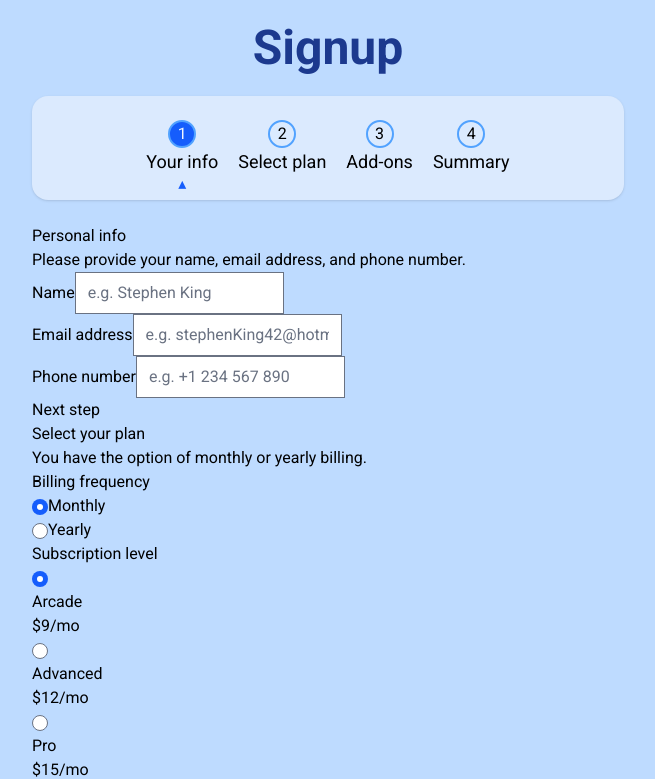
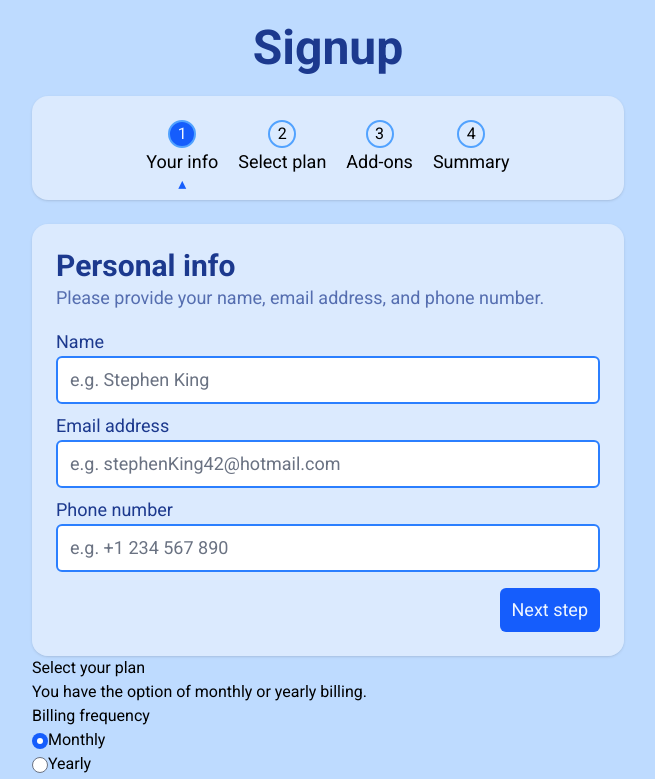
Before and after one commit to TheInitZero/react-multi-step-form, a React (Vite) app: page / in a window 1280 px wide. Shown: the top 779 px of the page, without its empty margins (312-967 px from the left). Built offline with nearby package versions, Linux system fonts and the light colour scheme; a web font is replaced by a local one.

Commit message:
feat: style SignupFormStepYourInfo

```diff
--- a/src/App.jsx
+++ b/src/App.jsx
@@ -172,19 +172,26 @@ function SignupProgress({ model }) {
 
 function SignupFormStepYourInfo() {
   return (
-    <fieldset>
+    <fieldset className="p-6 rounded-2xl space-y-4 bg-blue-100 shadow">
       <div>
-        <legend>Personal info</legend>
+        <legend className="text-xl font-bold text-blue-900 sm:text-3xl">
+          Personal info
+        </legend>
 
-        <p>Please provide your name, email address, and phone number.</p>
+        <p className="text-blue-900/70 sm:text-lg">
+          Please provide your name, email address, and phone number.
+        </p>
       </div>
 
-      <div>
-        <div>
-          <label htmlFor="name">Name</label>
+      <div className="space-y-2">
+        <div className="grid">
+          <label htmlFor="name" className="text-blue-900 sm:text-lg">
+            Name
+          </label>
 
           <input
             id="name"
+            className="rounded-md border-2 border-blue-500 focus:border-blue-700 focus:ring-0 focus:outline-2 focus:outline-blue-500 aria-invalid:border-red-500 sm:text-lg"
             type="text"
             name="name"
             placeholder="e.g. Stephen King"
@@ -194,14 +201,21 @@ function SignupFormStepYourInfo() {
             required
           />
 
-          <span id="name-error" aria-live="assertive"></span>
+          <span
+            id="name-error"
+            className="text-sm font-bold text-red-500 sm:text-base"
+            aria-live="assertive"
+          ></span>
         </div>
 
-        <div>
-          <label htmlFor="email">Email address</label>
+        <div className="grid">
+          <label htmlFor="email" className="text-blue-900 sm:text-lg">
+            Email address
+          </label>
 
           <input
             id="email"
+            className="rounded-md border-2 border-blue-500 focus:border-blue-700 focus:ring-0 focus:outline-2 focus:outline-blue-500 aria-invalid:border-red-500 sm:text-lg"
             type="email"
             name="email"
             placeholder="e.g. stephenKing42@hotmail.com"
@@ -211,14 +225,21 @@ function SignupFormStepYourInfo() {
             required
           />
 
-          <span id="email-error" aria-live="assertive"></span>
+          <span
+            id="email-error"
+            className="text-sm font-bold text-red-500 sm:text-base"
+            aria-live="assertive"
+          ></span>
         </div>
 
-        <div>
-          <label htmlFor="telephone">Phone number</label>
+        <div className="grid">
+          <label htmlFor="telephone" className="text-blue-900 sm:text-lg">
+            Phone number
+          </label>
 
           <input
             id="telephone"
+            className="rounded-md border-2 border-blue-500 focus:border-blue-700 focus:ring-0 focus:outline-2 focus:outline-blue-500 aria-invalid:border-red-500 sm:text-lg"
             type="tel"
             name="telephone"
             placeholder="e.g. +1 234 567 890"
@@ -228,12 +249,20 @@ function SignupFormStepYourInfo() {
             required
           />
 
-          <span id="telephone-error" aria-live="assertive"></span>
+          <span
+            id="telephone-error"
+            className="text-sm font-bold text-red-500 sm:text-base"
+            aria-live="assertive"
+          ></span>
         </div>
       </div>
 
-      <div>
-        <button type="button" disabled>
+      <div className="flex items-center justify-end">
+        <button
+          className="px-3 py-2 rounded-md text-blue-50 bg-blue-600 cursor-pointer focus:outline-2 focus:outline-offset-2 focus:outline-blue-500 aria-disabled:opacity-70 aria-disabled:cursor-not-allowed sm:text-lg"
+          type="button"
+          aria-disabled="false"
+        >
           Next step
         </button>
       </div>
```
